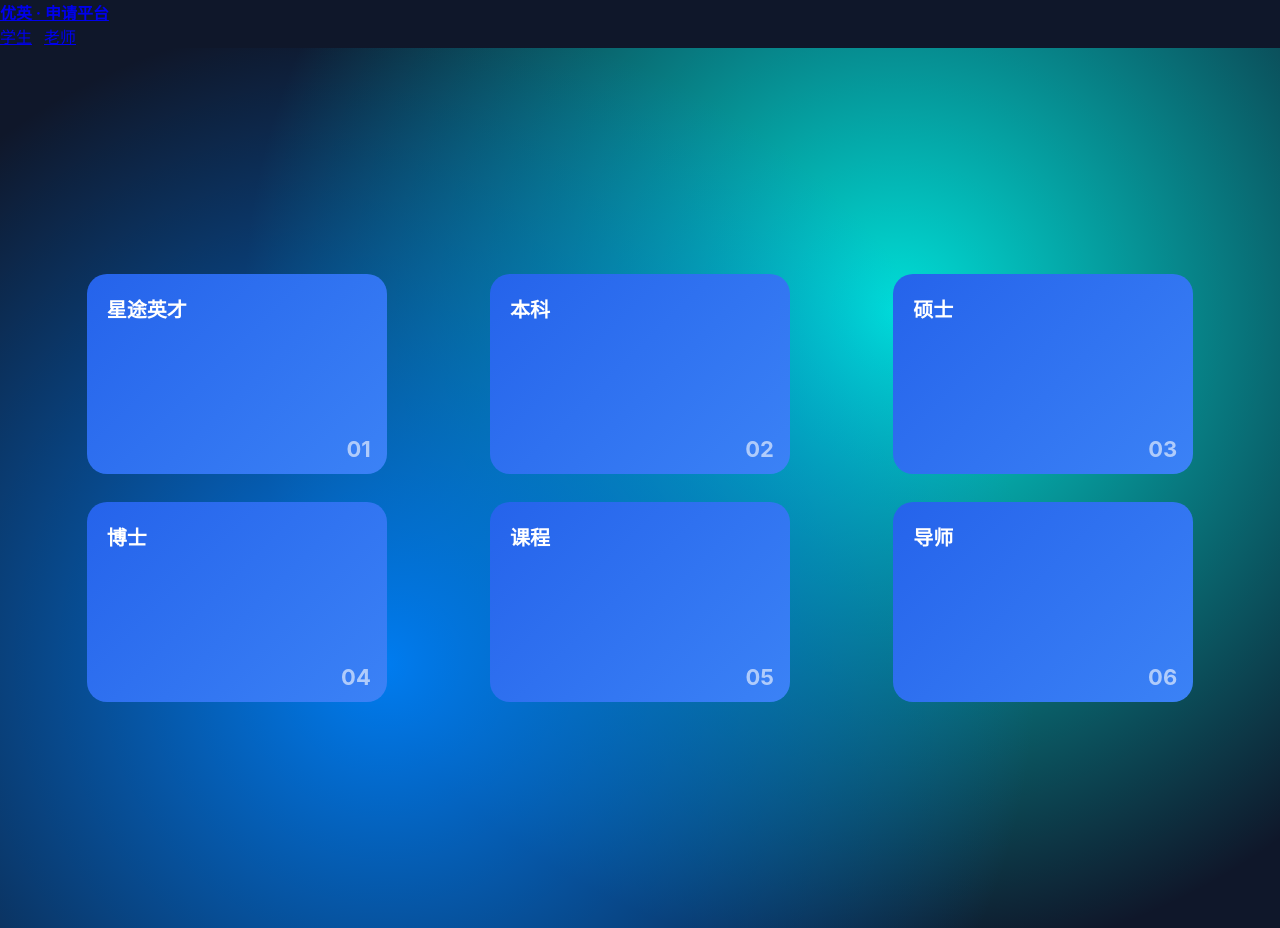
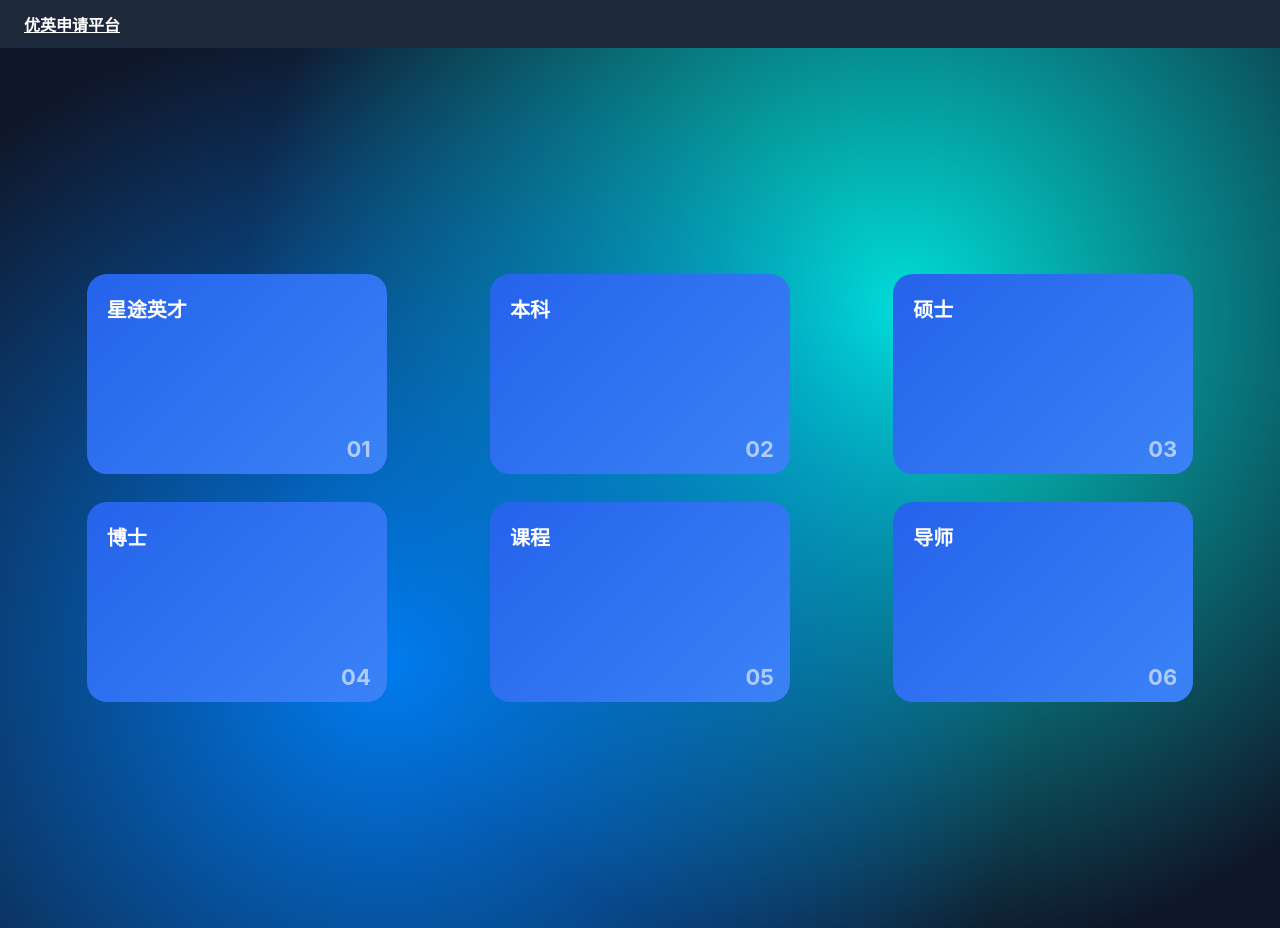
Before and after one commit to wangxiaoyan2088-spec/starpath, a Next.js app: page / in a window 1280 px wide. Built offline with nearby package versions, Linux system fonts and the light colour scheme.

Commit message:
Update layout.tsx

```diff
--- a/app/layout.tsx
+++ b/app/layout.tsx
@@ -1,23 +1,23 @@
-import './globals.css';
-import React from 'react';
+import "./globals.css";
+import React from "react";
 
 export const metadata = {
-  title: '优英 · 动态申请平台',
-  description: '学生/老师协作、智能匹配、文书生成、进度追踪',
+  title: "优英 · 动态申请平台",
+  description: "学生/老师协作 · 智能匹配 · 进度追踪",
 };
 
-export default function RootLayout({ children }:{ children: React.ReactNode }) {
+export default function RootLayout({ children }: { children: React.ReactNode }) {
   return (
     <html lang="zh-CN">
       <body>
-        <header className="header">
-          <a href="/"><strong>优英 · 申请平台</strong></a>
-          <nav style={{ display:'flex', gap:12 }}>
-            <a className="btn" href="/student">学生</a>
-            <a className="btn" href="/teacher">老师</a>
+        <header style={{ padding: "12px 24px", background: "#1e293b" }}>
+          <nav style={{ display: "flex", gap: "16px" }}>
+            <a href="/" style={{ color: "white", fontWeight: "bold" }}>
+              优英申请平台
+            </a>
           </nav>
         </header>
-        {children}
+        <main>{children}</main>
       </body>
     </html>
   );
```
